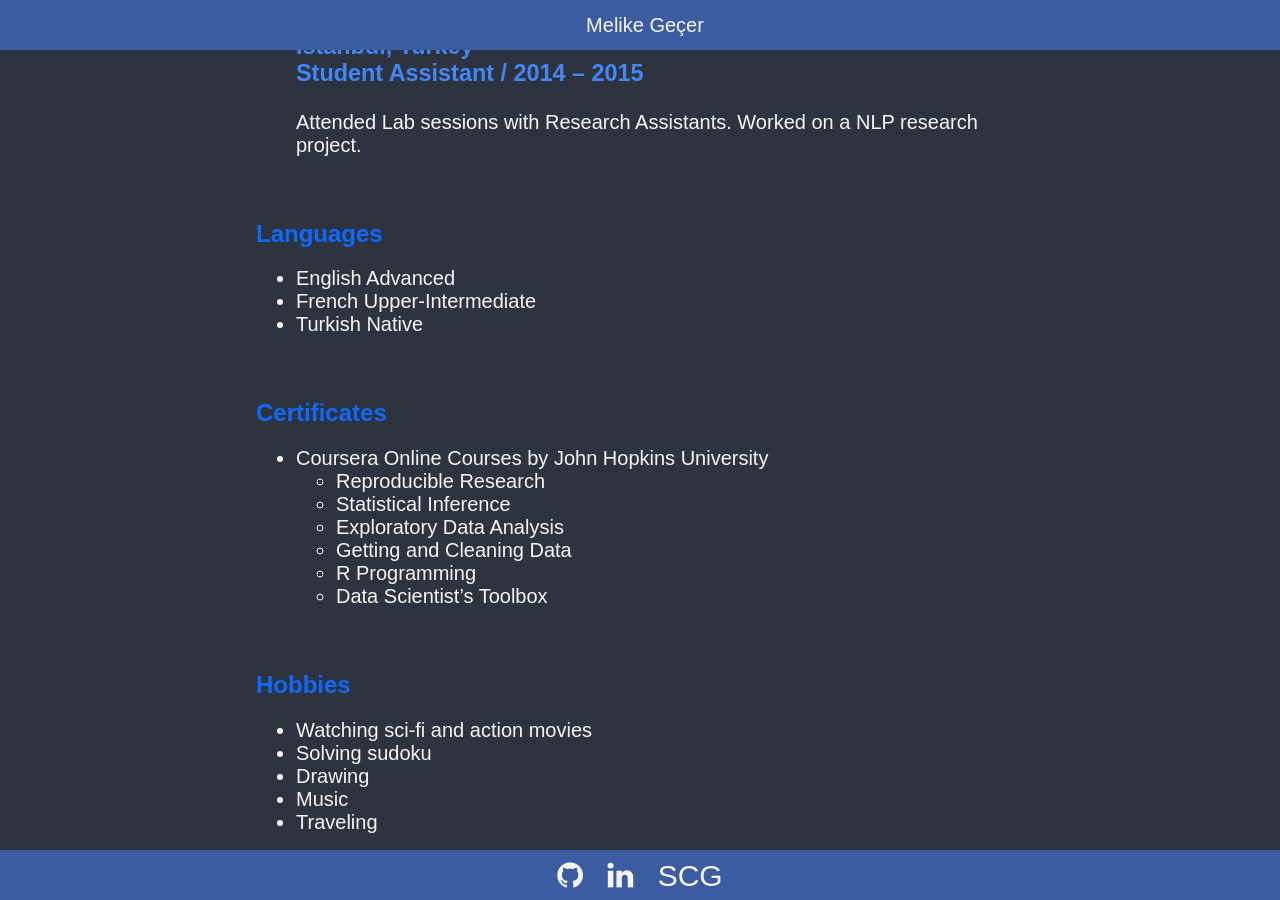
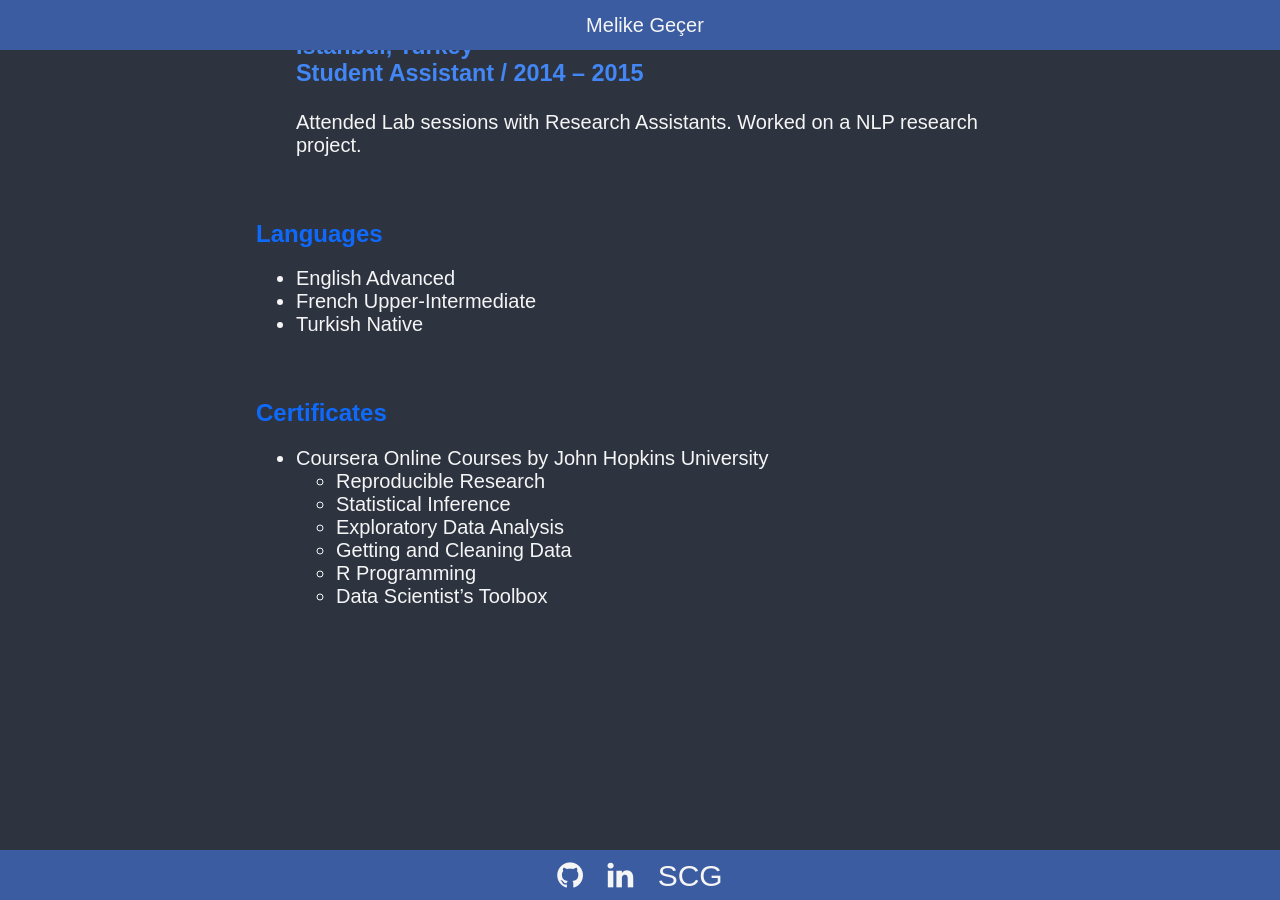
Before and after one commit to melikegecer/melikegecer.github.io, a Jekyll site: the page built from index.md, in a window 1280 px wide and 900 px high, scrolled down 1995 px. Built offline with Jekyll 4.4.1, drawn with Linux system fonts in a browser that asks for light colours.

Commit message:
Update index.md

```diff
--- a/index.md
+++ b/index.md
@@ -94,10 +94,3 @@ Attended Lab sessions with Research Assistants. Worked on a NLP research project
   - Data Scientist’s Toolbox
 
 <br>
-
-## Hobbies
-- Watching sci-fi and action movies
-- Solving sudoku
-- Drawing
-- Music
-- Traveling
```
